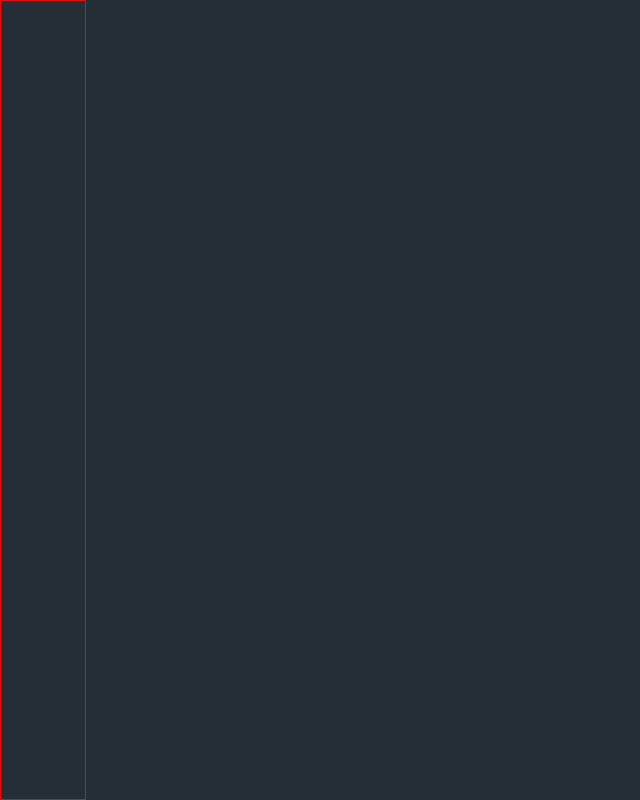
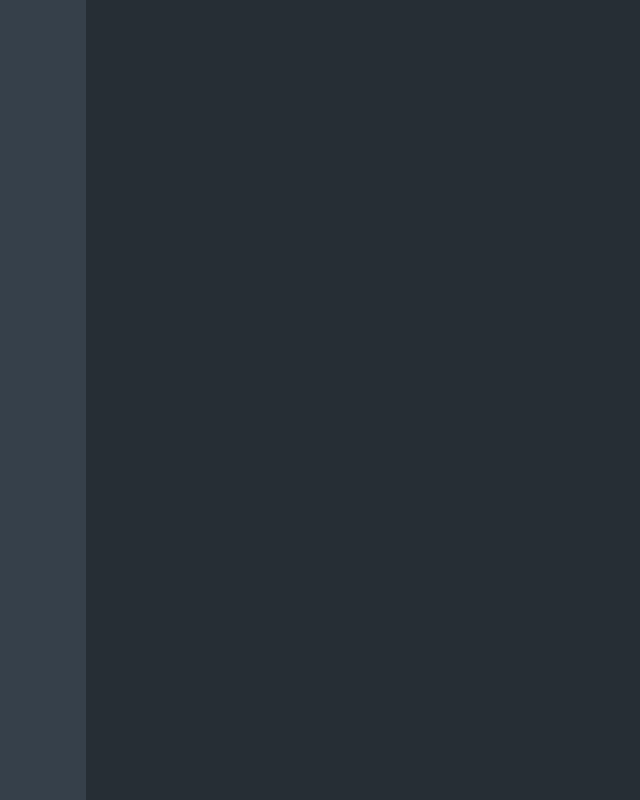
Before and after one commit to NikolaYK2/talk-blink, a React (Vite) app in the folder client/: page / in a window 1280 px wide. Shown: the whole page, without its empty margins (0-640 px from the left). Built offline with nearby package versions, Linux system fonts and the light colour scheme.

Commit message:
feat: add component Header

```diff
--- a/client/src/features/1-header/Header.module.scss
+++ b/client/src/features/1-header/Header.module.scss
@@ -2,5 +2,5 @@
   min-width: pxToRem(75px);
   max-width: pxToRem(75px);
   height: 100vh;
-  border: 1px solid red;
+  background-color: var(--color-dark-300);
 }
```
